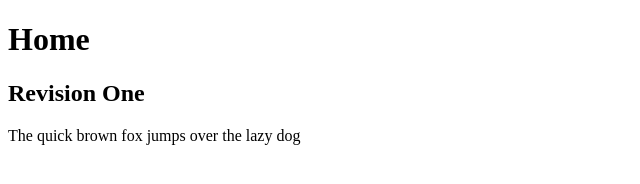
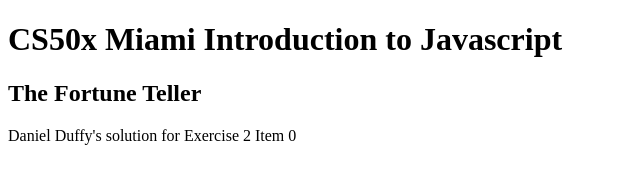
Before and after one commit to danorys/javascript, a plain HTML site: page Exercise2/class2_0.html in a window 1280 px wide. Shown: the whole page, without its empty margins (0-640 px from the left). Drawn offline with Linux system fonts and the light colour scheme.

Commit message:
My first commit for Exercise 2

```diff
--- a/Exercise2/class2_0.html
+++ b/Exercise2/class2_0.html
@@ -6,9 +6,9 @@
 </head>
 <body>
 
-	<h1>Home</h1>
-	<h2>Revision One</h2>
-	<p>The quick brown fox jumps over the lazy dog</p>
+	<h1>CS50x Miami Introduction to Javascript</h1>
+	<h2>The Fortune Teller</h2>
+	<p>Daniel Duffy's solution for Exercise 2 Item 0</p>
 	<script>
 	/*
 	0. The Fortune Teller
```
